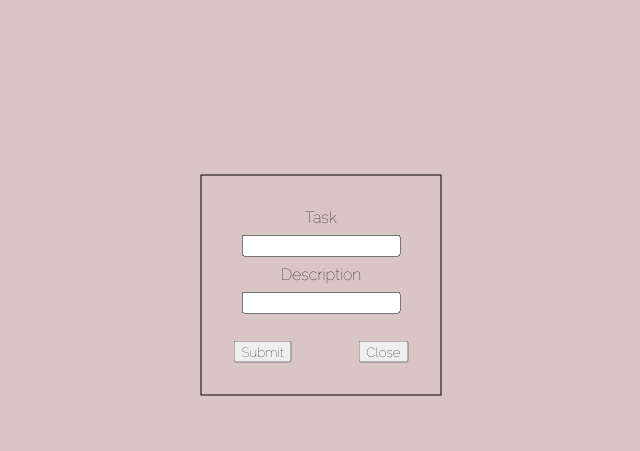
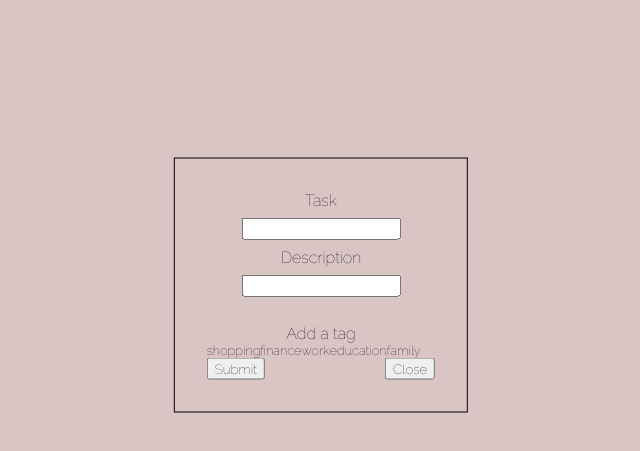
Before and after one commit to saifmode/todo_colab, a website: page index.html in a window 1280 px wide. Both pictures are taken after a click on the button "ADD". Shown: the part 115-566 px from the top of the page, without its empty margins (319-959 px from the left). Drawn offline with Linux system fonts and the light colour scheme.

Commit message:
Create tag panel and start styling

```diff
--- a/index.html
+++ b/index.html
@@ -19,6 +19,9 @@
             <label for="description">Description</label><br>
             <input type="text" class="description" id="description" name="description"><br><br>
 
+            <label for="add a tag">Add a tag</label><br>
+            <div class="tags-panel"></div>
+
             <div class="modal-buttons">
                 <input type="submit" class="submit" value="Submit">
                 <button type="button" class="close-btn">Close</button>
--- a/script.js
+++ b/script.js
@@ -1,7 +1,17 @@
 //TODO: npm calendar on form
+let tags = ['shopping', 'finance', 'work', 'education', 'family']
 
-//OPEN AND CLOSE FORM
 const modal = document.querySelector('.modal')
+
+const tagsPanel = document.querySelector('.tags-panel')
+
+tags.forEach(tag => {
+  tagCard = document.createElement('div');
+  tagCard.classList.add('tag-card');
+  tagText = document.createTextNode(tag);
+  tagCard.appendChild(tagText);
+  tagsPanel.appendChild(tagCard);
+})
 
 
 const addBtn = document.querySelector('.add-btn')
--- a/styles.css
+++ b/styles.css
@@ -36,6 +36,7 @@ body {
     top: 50%;
     transform: translate(-50%, -50%);
     border: 1px solid black;
+    width: 23%;
     padding: 2em;
     z-index: 1;
     text-align: center;
@@ -136,3 +137,11 @@ button:focus  {
 .date-text {
     font-size: .7rem;
 }
+
+.tags-panel {
+    display: flex;
+}
+
+.tag-card {
+    font-size: .8rem;
+}
```
